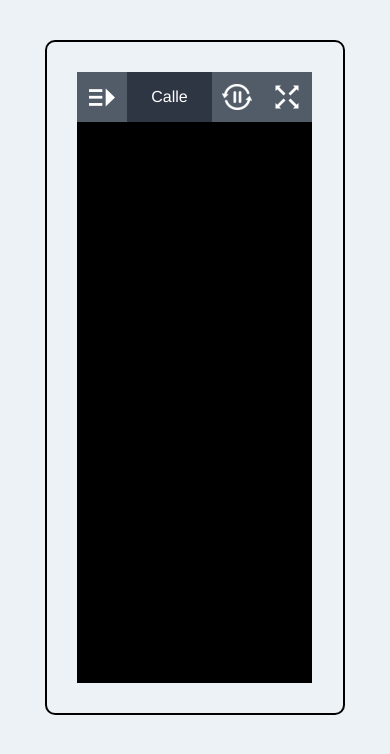
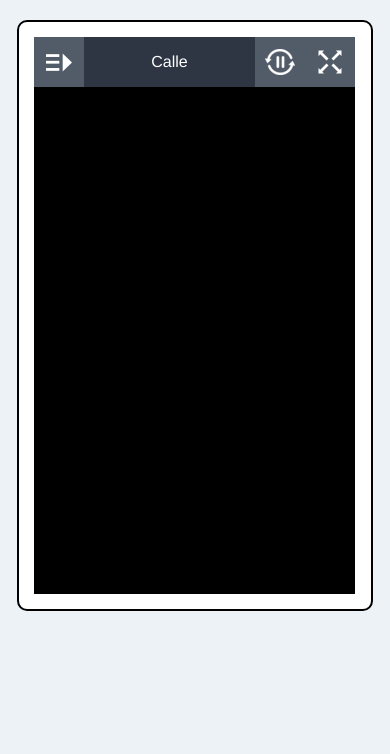
Before and after one commit to comunicacionfablab/tour-fablabcuenca, a plain HTML site: page index.html in a window 390 px wide. Drawn offline with Linux system fonts and the light colour scheme.

Commit message:
Enhance styling and add mobile responsiveness
Updated styles for the tour container and iframe, added mobile-friendly rules.

```diff
--- a/index.html
+++ b/index.html
@@ -15,23 +15,32 @@
             margin: 40px auto;
             border: 2px solid #000000;
             border-radius: 10px;
-            /* CHANGED: Equalized all sides to exactly 30px padding */
             padding: 30px;
-            /* CHANGED: Added box-sizing to keep margins perfectly stable */
             box-sizing: border-box;
+            background-color: #ffffff;
         }
-        /* CHANGED: Added iframe rules to force the tour to stretch evenly to the bottom */
         iframe {
             width: 100%;
             height: 100%;
             display: block;
+            border: none;
+            background-color: #ffffff;
         }
         body {
-            background-image: none !important;    /* Removes the image */
-            background-color: #edf2f7 !important;   /* Sets light gray background */
+            background-image: none !important;
+            background-color: #edf2f7 !important;
             background-size: cover;
             background-repeat: no-repeat;
             background-position: center;
+        }
+        /* Mobile-friendly balancing rules */
+        @media (max-width: 768px) {
+            #tour-container {
+                width: 95%;
+                height: 70vh;
+                padding: 15px;
+                margin: 20px auto;
+            }
         }
     </style>
 </head>
```
